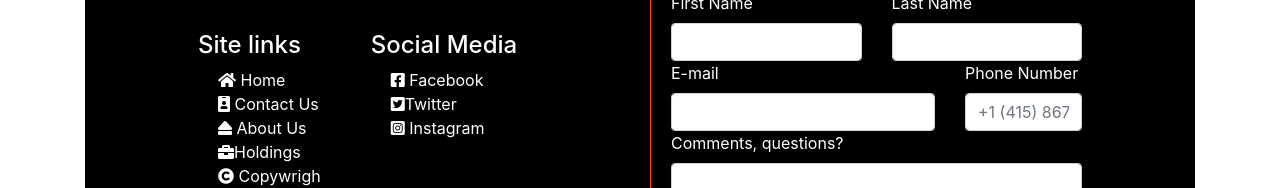
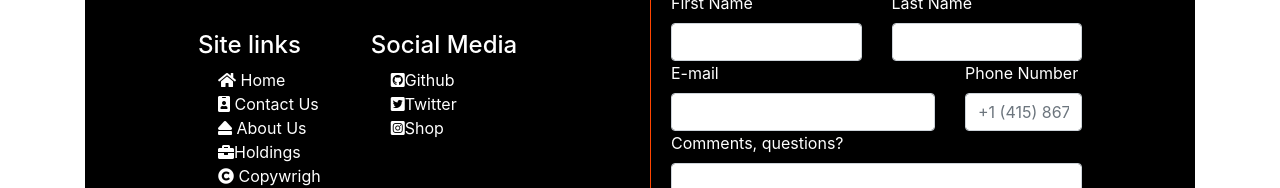
Before and after one commit to BluePrintLabs/mainlab, a plain HTML site: page contact.html in a window 1280 px wide. Shown: the part 2249-2437 px from the top of the page. Drawn offline with nearby package versions, Linux system fonts and the light colour scheme.

Commit message:
Update contact.html

```diff
--- a/contact.html
+++ b/contact.html
@@ -91,9 +91,9 @@
                         <div class="social">
                             <h4>Social Media</h4>
                             <ul>
-                                <li><a href="#"><i class="fab fa-facebook-square"></i> Facebook</a></li>
+                                <li><a href="https://github.com/BluePrintLabs/mainlab"><i class="fab fa-github-square"></i>Github</a></li>
                                 <li><a href="#"><i class="fab fa-twitter-square"></i>Twitter</a></li>
-                                <li><a href="#"><i class="fab fa-instagram-square"></i> Instagram</a></li>
+                                <li><a href="https://blueprintlabs.shop"><i class="fab fa-instagram-square"></i>Shop</a></li>
                             </ul>
                         </div>
                     </div>
```
